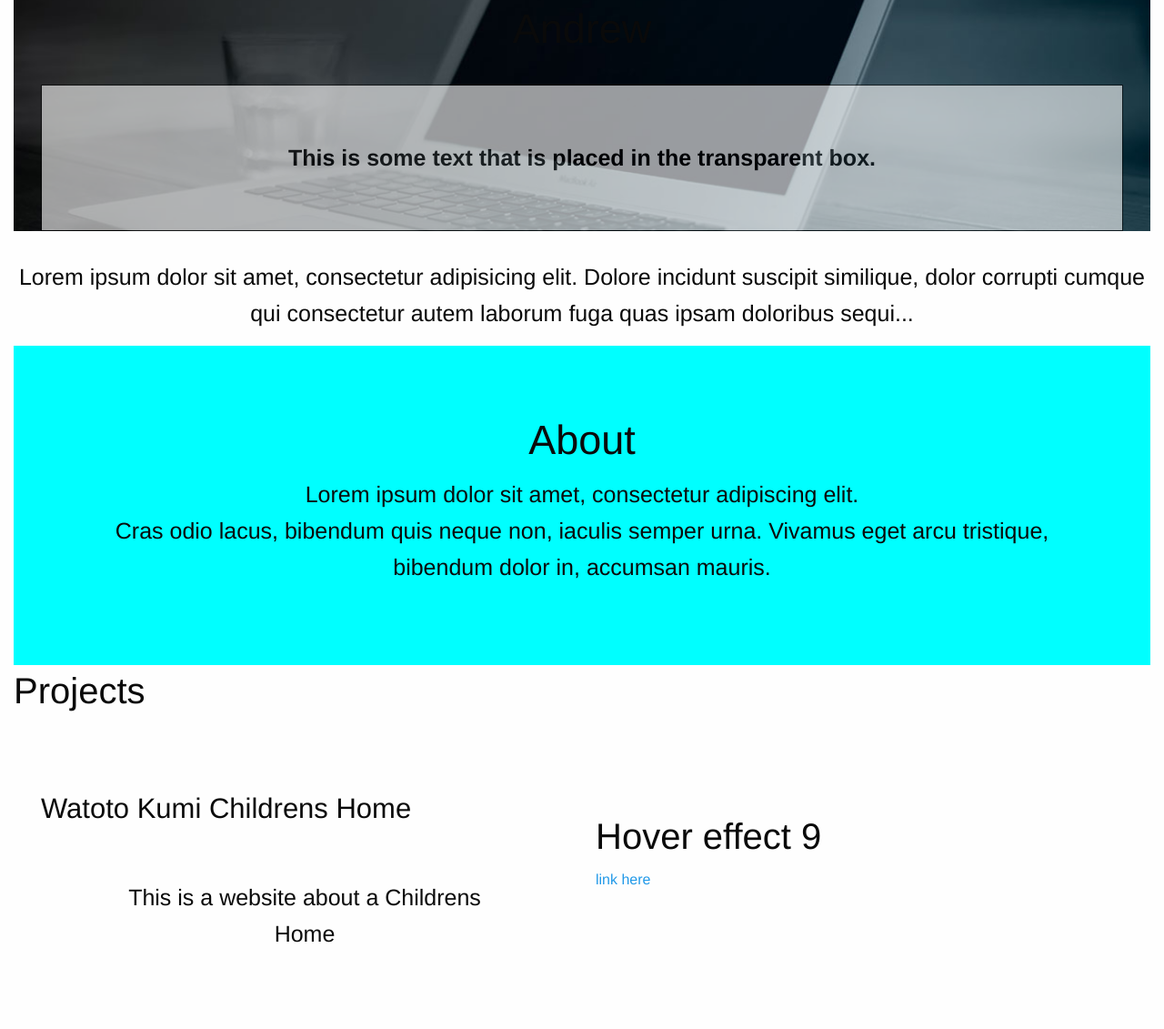
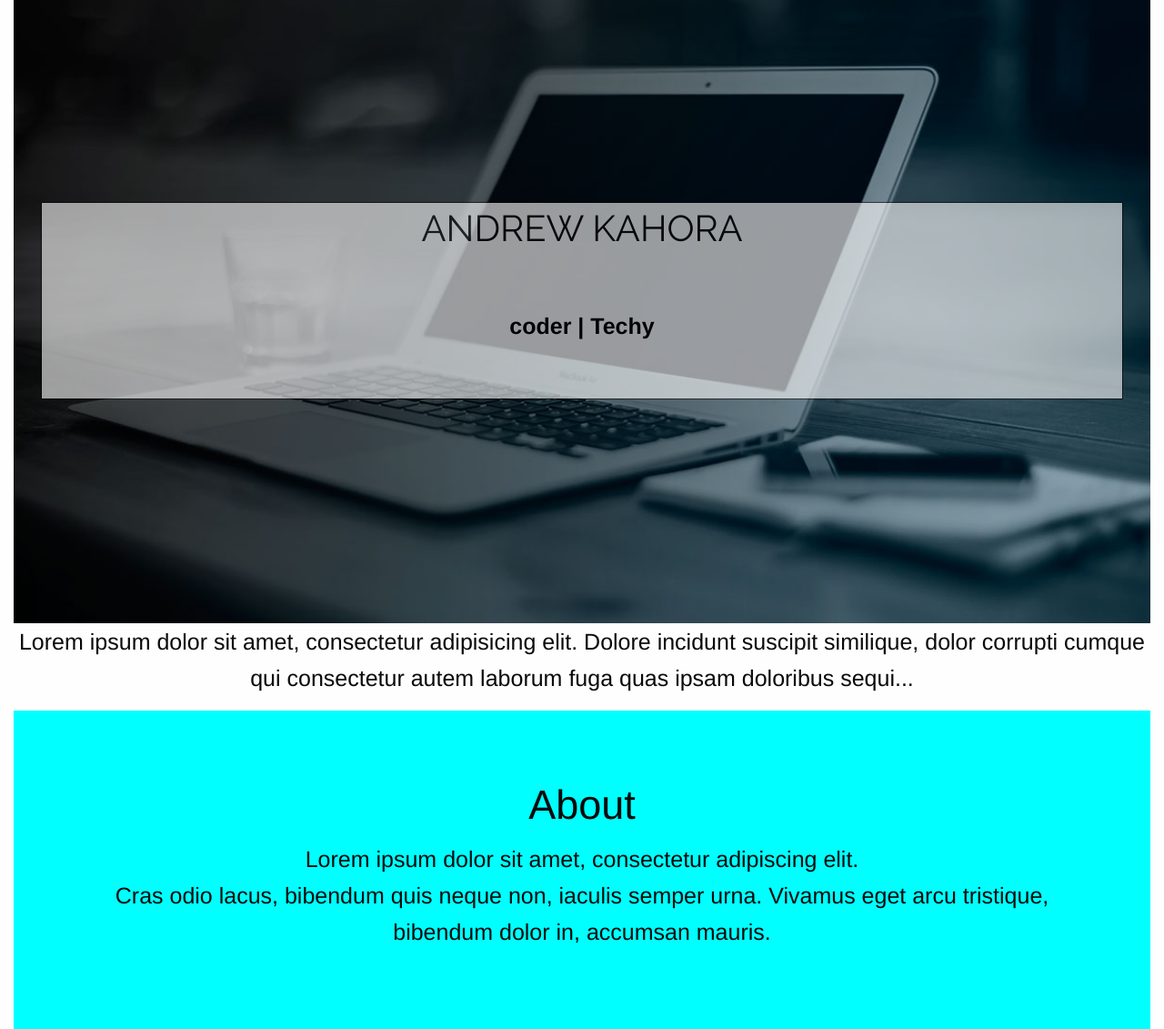
Before and after one commit to AndrewKahora/Andrew_website, a PHP site: page / in a window 1280 px wide. Shown: the top 1131 px of the page at 91% size. Before the commit the page ends 1036 px from the top, so only its background shows below. Run offline with PHP 8.4, Linux system fonts and the light colour scheme.

Commit message:
intro text

```diff
--- a/css/app.css
+++ b/css/app.css
@@ -37,6 +37,10 @@ div.transbox p {
     width: 100%;
     max-width: inherit;
 }
+.name1{
+    text-align: center;
+    font-family: 'Raleway', sans-serif;
+}
 h1{
     text-align: center;
     font-size: 45px;
--- a/index.html
+++ b/index.html
@@ -8,16 +8,36 @@
     <link rel="stylesheet" href="css/foundation.css">
     <link rel="stylesheet" href="css/app.css">
     <link href="https://fonts.googleapis.com/css?family=Indie+Flower|Lato" rel="stylesheet">
+    <link href="https://fonts.googleapis.com/css?family=Raleway" rel="stylesheet">
   </head>
   <body>
     <div class="row fullWidth">
       <div class="large-12 columns">
+          <div class="main">
           <div class="cd-fixed-bg cd-bg-1">
-              <h1>Andrew</h1>
+              <br>
+              <br>
+              <br>
+              <br>
+              <br>
+              <br>
+              <br>
+              <br>
                <div class="transbox">
-                   <p>This is some text that is placed in the transparent box.</p>
+                   <h2 class="name1" >ANDREW KAHORA</h2>
+                   <p class="parag1"> coder | Techy </p>
               </div>
+              <br>
+              <br>
+              <br>
+              <br>
+              <br>
+              <br>
+              <br>
+              <br>
+              <br>
           </div>
+              </div>
 
           <div class="cd-scrolling-bg cd-color-2">
 		<div class="cd-container">
```
